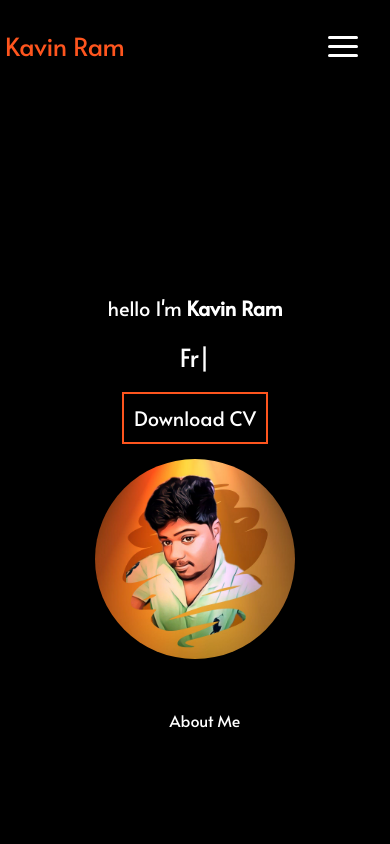
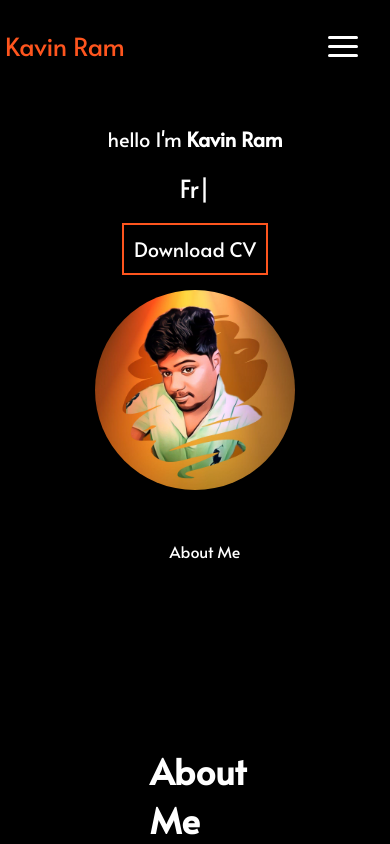
Before and after one commit to KR52Developer/my-portfolio, a React (Create React App) app: page / in a window 390 px wide. Shown: the top 844 px of the page. Built offline with nearby package versions, Linux system fonts and the light colour scheme; some icons are missing.

Commit message:
Add files via upload

```diff
--- a/src/App.css
+++ b/src/App.css
@@ -388,7 +388,7 @@ a {
     flex-direction: column;
     text-align: center;
     /* justify-content: center; */
-    /* min-height: 100vh; */
+    min-height: 60vh;
   }
 
   .heroContainer {
@@ -501,7 +501,7 @@ a {
     flex-direction: column;
     text-align: center;
     /* justify-content: center; */
-    /* min-height: 100vh; */
+    min-height: 60vh;
   }
 
   .heroContainer {
```
